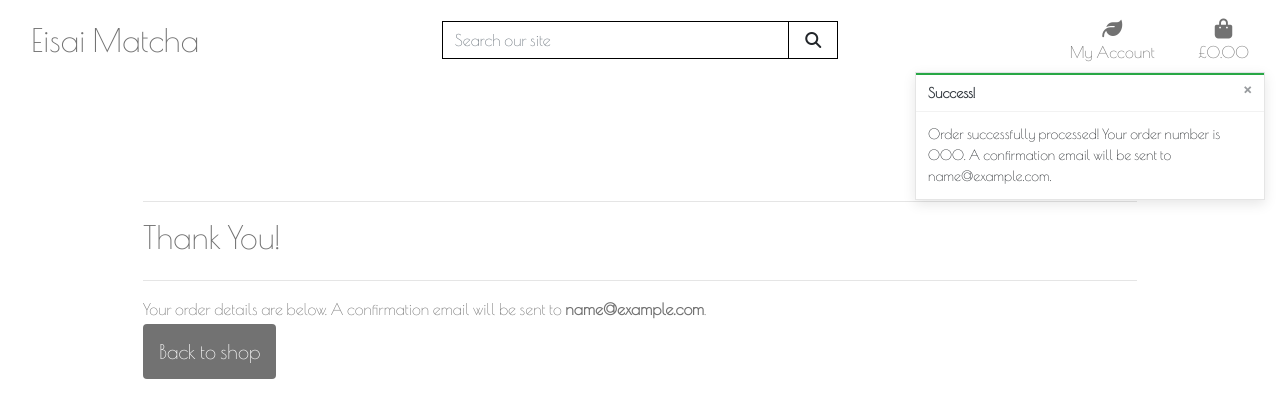
After one commit to MCamish29/eisaimatcha, a Django app: page /checkout/checkout_success/000 in a window 1280 px wide. The commit adds this page. Shown: the top 418 px of the page. Run offline with Django 3.2, Linux system fonts and the light colour scheme; tables that the repository leaves empty hold one stand-in row (values such as "Sample post"); some libraries are stand-ins or nearby versions.

Commit message:
add checkout success logic

```diff
--- a/checkout/__init__.py
+++ b/checkout/__init__.py
@@ -0,0 +1 @@
+default_app_config = 'checkout.apps.CheckoutConfig'
--- a/checkout/models.py
+++ b/checkout/models.py
@@ -30,7 +30,7 @@ class Order(models.Model):
         return uuid.uuid4().hex.upper()
 
     def update_total(self):
-        self.order_total = self.lineitems.aggregate(Sum('lineitem_total'))['lineitem_total__sum']
+        self.order_total = self.lineitems.aggregate(Sum('lineitem_total'))['lineitem_total__sum'] or 0
         if self.order_total < settings.FREE_DELIVERY_THRESHOLD:
             self.delivery_cost = self.order_total * settings.STANDARD_DELIVERY_PERCENTAGE / 100
         else:
--- a/checkout/signals.py
+++ b/checkout/signals.py
@@ -9,6 +9,6 @@ def update_on_save(sender, instance, created, **kwargs):
     instance.order.update_total()
 
 @receiver(post_delete, sender=OrderLineItem)
-def update_on_save(sender, instance, **kwargs):
+def update_on_delete(sender, instance, **kwargs):
 
     instance.order.update_total()
--- /dev/null
+++ b/checkout/templates/checkout/checkout_success.html
@@ -0,0 +1,38 @@
+{% extends "base.html" %}
+{% load static %}
+
+{% block extra_css %}
+    <link rel="stylesheet" href="{% static 'checkout/css/checkout.css' %}">
+{% endblock %}
+
+{% block page_header %}
+    <div class="container header-container">
+        <div class="row">
+            <div class="col">
+            </div>
+        </div>
+    </div>
+{% endblock %}
+{% block content %}
+    <div class="container">
+        <div class="row">
+            <div class="col">
+                <hr>
+                <h2 class="text-main mb-4">Thank You!</h2>
+                <hr>
+                <p class="text-main">Your order details are below. A confirmation email will be sent to <strong>{{ order.email }}</strong>.</p>
+            </div>
+        </div>
+
+        <div class="row">
+            <div class="col-12 col-lg-7">
+
+            </div>
+        </div>
+        <div class="row">
+            <div class="col-12 col-lg-7">
+                <a href="{% url 'products' %}" class="btn-lg rounded py-3 shop-button w-100 text-center">Back to shop</a>
+            </div>
+        </div>
+    </div>
+{% endblock %}
--- a/checkout/urls.py
+++ b/checkout/urls.py
@@ -3,4 +3,5 @@ from . import views
 
 urlpatterns = [
     path('', views.checkout, name='checkout'),
+    path('checkout_success/<order_number>', views.checkout_success, name='checkout_success'),
 ]
--- a/checkout/views.py
+++ b/checkout/views.py
@@ -1,45 +1,136 @@
-from django.shortcuts import render, redirect, reverse
+from django.shortcuts import render, redirect, reverse, get_object_or_404
 from django.contrib import messages
 from django.conf import settings
-
 from .forms import OrderForm
-from bag.contexts import bag_contents
-
+from .models import Order, OrderLineItem
+from products.models import Tea, Equipment, Kit
+from bag.contexts import bag_contents  # If you want to keep this helper function
 import stripe
 
-# Create your views here.
 def checkout(request):
     stripe_public_key = settings.STRIPE_PUBLIC_KEY
     stripe_secret_key = settings.STRIPE_SECRET_KEY
 
+    if request.method == 'POST':
+        bag = request.session.get('bag', {})
+
+        # Form data received from the POST request
+        form_data = {
+            'full_name': request.POST['full_name'],
+            'email': request.POST['email'],
+            'phone_number': request.POST['phone_number'],
+            'country': request.POST['country'],
+            'postcode': request.POST['postcode'],
+            'town_or_city': request.POST['town_or_city'],
+            'street_address1': request.POST['street_address1'],
+            'street_address2': request.POST['street_address2'],
+            'county': request.POST['county'],
+        }
+
+        order_form = OrderForm(form_data)
+        if order_form.is_valid():
+            # Create the order
+            order = order_form.save()
+
+            # Loop through the items in the shopping bag
+            for item_id, item_data in bag.items():
+                try:
+                    # Dynamically check each product model (Tea, Equipment, Kit)
+                    product = None
+                    for model in (Tea, Equipment, Kit):
+                        try:
+                            product = model.objects.get(product_id=item_id)
+                            break  # Stop once we find the product
+                        except model.DoesNotExist:
+                            continue
+
+                    if product:
+                        if isinstance(item_data, int):
+                            # If it's a simple quantity (no size differentiation)
+                            order_line_item = OrderLineItem(
+                                order=order,
+                                tea=product if isinstance(product, Tea) else None,
+                                equipment=product if isinstance(product, Equipment) else None,
+                                kit=product if isinstance(product, Kit) else None,
+                                quantity=item_data,
+                            )
+                            order_line_item.save()
+                        else:
+                            # If the item has sizes, handle accordingly
+                            for size, quantity in item_data['items_by_size'].items():
+                                order_line_item = OrderLineItem(
+                                    order=order,
+                                    tea=product if isinstance(product, Tea) else None,
+                                    equipment=product if isinstance(product, Equipment) else None,
+                                    kit=product if isinstance(product, Kit) else None,
+                                    quantity=quantity,
+                                    product_size=size,
+                                )
+                                order_line_item.save()
+                    else:
+                        raise ValueError("Product not found")
+
+                except (Tea.DoesNotExist, Equipment.DoesNotExist, Kit.DoesNotExist, ValueError):
+                    messages.error(request, (
+                        "One of the products in your bag wasn't found in our database. "
+                        "Please call us for assistance!")
+                    )
+                    order.delete()  # Delete the order if product is not found
+                    return redirect(reverse('view_bag'))
+
+            # Save customer information preference
+            request.session['save_info'] = 'save-info' in request.POST
+
+            # Redirect to success page after successful checkout
+            return redirect(reverse('checkout_success', args=[order.order_number]))
+
+        else:
+            messages.error(request, 'There was an error with your form. Please double check your information.')
+
+    else:
+        # If the request is GET, show the checkout page
+        bag = request.session.get('bag', {})
+        if not bag:
+            messages.error(request, "There's nothing in your bag at the moment")
+            return redirect(reverse('products'))
+
+        current_bag = bag_contents(request)  # You can use your existing bag_contents function if you want
+        total = current_bag['grand_total']
+        stripe_total = round(total * 100)  # Stripe amount must be in cents
+        stripe.api_key = stripe_secret_key
+        intent = stripe.PaymentIntent.create(
+            amount=stripe_total,
+            currency=settings.STRIPE_CURRENCY,
+        )
+
+        order_form = OrderForm()
+
+        if not stripe_public_key:
+            messages.warning(request, 'Stripe public key is missing. Did you forget to set it in your environment?')
+
+        template = 'checkout/checkout.html'
+        context = {
+            'order_form': order_form,
+            'stripe_public_key': stripe_public_key,
+            'client_secret': intent.client_secret,
+        }
+
+        return render(request, template, context)
 
 
-    bag = request.session.get('bag', {})
-    if not bag:
-        messages.error(request, 'There is nothing in your bag')
-        return redirect(reverse('products'))
+def checkout_success(request, order_number):
+    """
+    Handle successful checkouts.
+    """
+    save_info = request.session.get('save_info')
+    order = get_object_or_404(Order, order_number=order_number)
+    messages.success(request, f'Order successfully processed! Your order number is {order_number}. A confirmation email will be sent to {order.email}.')
 
-    current_bag = bag_contents(request)
-    total = current_bag['grand_total']
-    stripe_total = round(total * 100)
-    stripe.api_key = stripe_secret_key
-    intent = stripe.PaymentIntent.create(
-        amount=stripe_total,
-        currency=settings.STRIPE_CURRENCY,
-    )
+    if 'bag' in request.session:
+        del request.session['bag']
 
-
-
-    order_form = OrderForm()
-
-    if not stripe_public_key:
-        messages.warning(request, 'Stripe public key is missing.')
-
-    template = 'checkout/checkout.html'
+    template = 'checkout/checkout_success.html'
     context = {
-        'order_form': order_form,
-        'stripe_public_key': stripe_public_key,
-        'client_secret': intent.client_secret,
+        'order': order,
     }
-
-    return render(request, template,context)
+    return render(request, template, context)
--- a/home/templates/home/index.html
+++ b/home/templates/home/index.html
@@ -36,7 +36,7 @@
     <div class="container">
         <div class="row justify-content-center">
             <div class="col-6 col-sm-3 col-md-3 col-lg-2 col-xl-2 mb-3 d-flex">
-                <a href="{% url 'products' %}?category=Tea" class="btn-lg rounded py-3 shop-button w-100 text-center">Start Matcha Journey!</a>
+                <a href="{% url 'products' %}" class="btn-lg rounded py-3 shop-button w-100 text-center">Start Matcha Journey!</a>
             </div>
     </div>
 {% endblock %}
```
Also changed, not shown: checkout/templates/checkout/checkout.html (+5 -5 lines).
